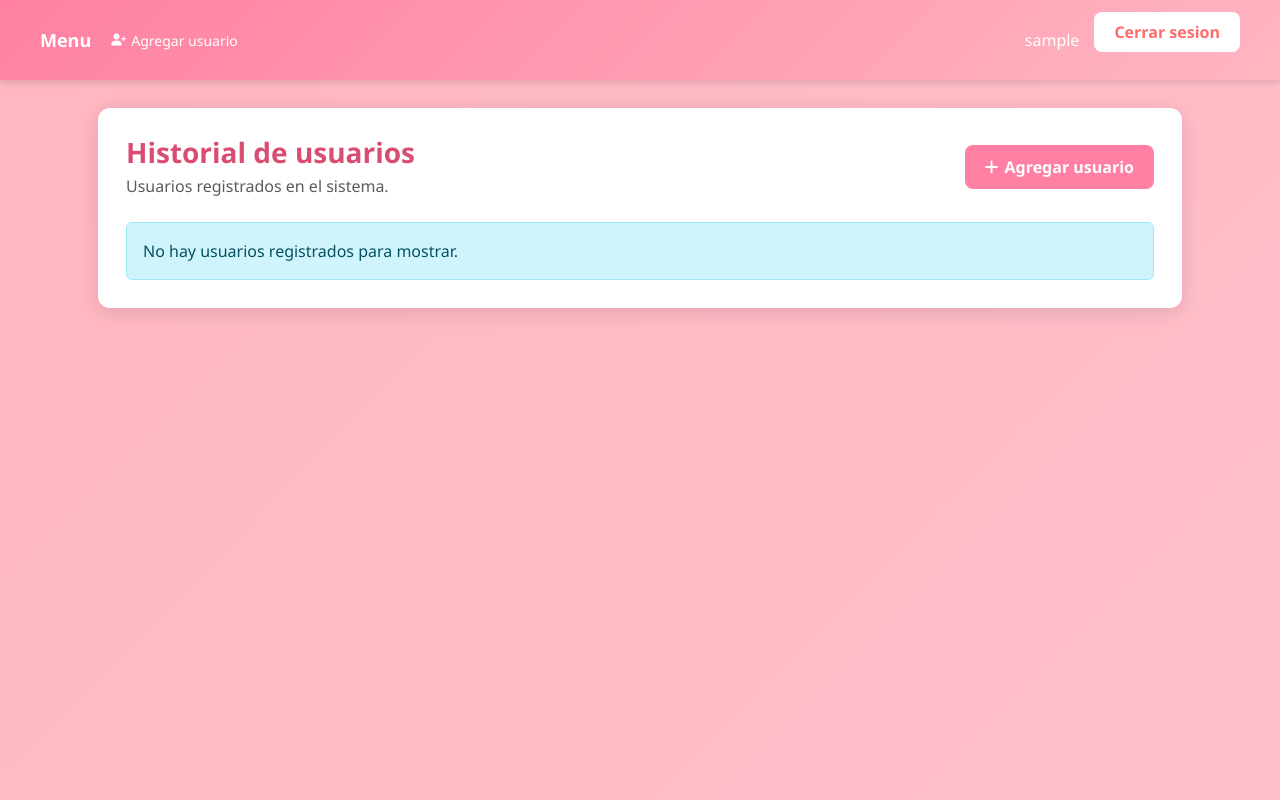
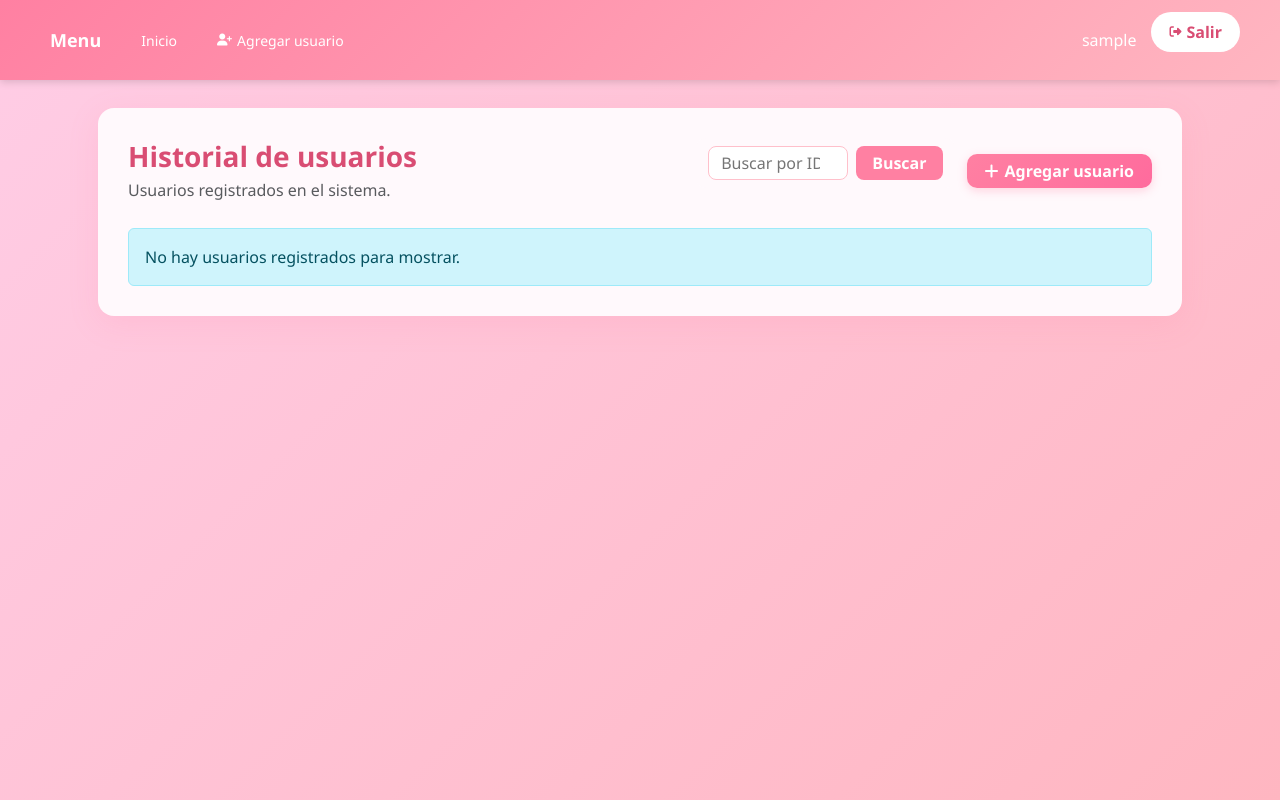
Before and after one commit to Sara-08671/clase_dj_Ficha-3147211, a Django app: page / in a window 1280 px wide. Run offline with Django 5.2, Linux system fonts and the light colour scheme; the visitor is signed in with stand-in values (Sample User, id 1); data comes from the database, SQL or seed files in the repository; data that the repository does not hold is empty; some libraries are stand-ins or nearby versions.

Commit message:
cambio de diseño y colores

```diff
--- a/inventario_django/dcrm/website/templates/home.html
+++ b/inventario_django/dcrm/website/templates/home.html
@@ -3,7 +3,7 @@
 {% block content %}
 <style>
   body {
-    background: linear-gradient(135deg, #FFB6C1 0%, #FFC0CB 100%);
+    background: linear-gradient(135deg, #ffcde6 0%, #ffb6c1 100%);
     font-family: 'Segoe UI', Tahoma, Geneva, Verdana, sans-serif;
     min-height: 100vh;
   }
@@ -15,10 +15,10 @@
   }
 
   .panel {
-    background: #fff;
-    border-radius: 12px;
-    padding: 28px;
-    box-shadow: 0 4px 20px rgba(0, 0, 0, 0.12);
+    background: #fff9fc;
+    border-radius: 16px;
+    padding: 30px;
+    box-shadow: 0 8px 30px rgba(255, 128, 162, 0.15);
   }
 
   .panel-title {
@@ -78,24 +81,118 @@
     align-items: center;
   }
 
-  .add-record-btn {
+  .search-form {
+    display: flex;
+    gap: 8px;
+    align-items: center;
+    background: #fff9fc;
+    padding: 8px 12px;
+    border-radius: 10px;
+  }
+
+  .search-input {
+    border-radius: 8px;
+    padding: 8px 12px;
+    border: 1px solid #ffc0cb;
+    width: 140px;
+    height: 34px;
+    background: white;
+    transition: border 0.2s ease;
+  }
+
+  .search-input:focus {
+    border-color: #FF80A2;
+    outline: none;
+  }
+
+  .search-btn {
     background: #FF80A2;
     border: none;
     color: white;
-    padding: 10px 20px;
+    padding: 0 16px;
     border-radius: 8px;
+    font-weight: 600;
+    cursor: pointer;
+    height: 34px;
+    display: inline-flex;
+    align-items: center;
+    transition: all 0.2s ease;
+  }
+
+  .search-btn:hover {
+    background: #ef6f92;
+  }
+
+  .add-record-btn {
+    background: linear-gradient(135deg, #FF80A2 0%, #ff6b9d 100%);
+    border: none;
+    color: white;
+    padding: 0 18px;
+    border-radius: 10px;
     font-weight: 600;
     text-decoration: none;
     display: inline-flex;
     align-items: center;
     gap: 6px;
+    height: 34px;
+    transition: all 0.2s ease;
+    box-shadow: 0 3px 10px rgba(255, 128, 162, 0.3);
+  }
+
+  .add-record-btn:hover {
+    background: linear-gradient(135deg, #ef6f92 0%, #ff80a2 100%);
+    transform: translateY(-1px);
+    box-shadow: 0 5px 15px rgba(255, 128, 162, 0.4);
+  }
+
+  .pagination {
+    margin-top: 25px;
+    display: flex;
+    justify-content: center;
+  }
+
+  .page-link {
+    color: #FF80A2;
+    border: 1px solid #FFB6C1;
+    background: white;
+    padding: 8px 14px;
+    margin: 0 3px;
+    border-radius: 8px;
+    font-weight: 500;
     transition: all 0.2s ease;
   }
 
-  .add-record-btn:hover {
-    background: #ef6f92;
+  .page-link:hover {
+    background: #FF80A2;
     color: white;
+    border-color: #FF80A2;
+  }
+
+  .page-item.active .page-link {
+    background: #FF80A2;
+    color: white;
+    border-color: #FF80A2;
+  }
+
+  .page-item.disabled .page-link {
+    color: #ccc;
+    border-color: #ddd;
+  }
+
+  .btn-pink {
+    background: linear-gradient(135deg, #FF80A2 0%, #ff6b9d 100%);
+    border: none;
+    color: white;
+    padding: 10px 20px;
+    border-radius: 10px;
+    font-weight: 600;
+    transition: all 0.2s ease;
+  }
+
+  .btn-pink:hover {
+    background: linear-gradient(135deg, #ef6f92 0%, #ff80a2 100%);
     transform: translateY(-1px);
+    box-shadow: 0 5px 15px rgba(255, 128, 162, 0.4);
   }
 </style>
 
@@ -118,6 +215,10 @@
         </div>
         {% if user.is_superuser %}
           <div class="header-actions">
+            <form method="GET" action="{% url 'home' %}" class="search-form">
+              <input type="number" name="search_id" class="search-input" placeholder="Buscar por ID..." value="{{ request.GET.search_id }}">
+              <button type="submit" class="search-btn">Buscar</button>
+            </form>
             <a href="{% url 'add_record' %}" class="add-record-btn">
               <i class="fas fa-plus"></i> Agregar usuario
             </a>
@@ -162,6 +263,41 @@
             </tbody>
           </table>
         </div>
+        {% if not search_id and records.has_other_pages %}
+          <nav aria-label="Paginacion">
+            <ul class="pagination">
+              {% if records.has_previous %}
+                <li class="page-item">
+                  <a class="page-link" href="?page={{ records.previous_page_number }}" aria-label="Anterior">
+                    <i class="fas fa-chevron-left"></i>
+                  </a>
+                </li>
+              {% else %}
+                <li class="page-item disabled">
+                  <span class="page-link"><i class="fas fa-chevron-left"></i></span>
+                </li>
+              {% endif %}
+              {% for i in records.paginator.page_range %}
+                {% if records.number == i %}
+                  <li class="page-item active"><span class="page-link">{{ i }}</span></li>
+                {% else %}
+                  <li class="page-item"><a class="page-link" href="?page={{ i }}">{{ i }}</a></li>
+                {% endif %}
+              {% endfor %}
+              {% if records.has_next %}
+                <li class="page-item">
+                  <a class="page-link" href="?page={{ records.next_page_number }}" aria-label="Siguiente">
+                    <i class="fas fa-chevron-right"></i>
+                  </a>
+                </li>
+              {% else %}
+                <li class="page-item disabled">
+                  <span class="page-link"><i class="fas fa-chevron-right"></i></span>
+                </li>
+              {% endif %}
+            </ul>
+          </nav>
+        {% endif %}
       {% else %}
         <div class="alert alert-info mb-0">No hay usuarios registrados para mostrar.</div>
       {% endif %}
--- a/inventario_django/dcrm/website/templates/navbar.html
+++ b/inventario_django/dcrm/website/templates/navbar.html
@@ -3,23 +3,30 @@
 <nav style="background: linear-gradient(135deg, #FF80A2 0%, #FFB6C1 100%); padding: 12px 20px; color: #333; box-shadow: 0 2px 8px rgba(0,0,0,0.15);">
   <div style="display: flex; justify-content: space-between; align-items: center; max-width: 1200px; margin: 0 auto; font-weight: 500;">
     <div style="display: flex; align-items: center; gap: 20px;">
-      <a href="{% url 'home' %}" style="color: #fff; text-decoration: none; font-weight: 700; font-size: 18px;">Menu</a>
+      <a href="{% url 'home' %}" style="color: #fff; text-decoration: none; font-weight: 700; font-size: 18px; padding: 5px 10px; border-radius: 6px;">Menu</a>
       {% if user.is_superuser %}
-        <a href="{% url 'add_record' %}" style="color: #fff; text-decoration: none; font-weight: 500; font-size: 14px; display: flex; align-items: center; gap: 5px;">
+        <a href="{% url 'home' %}" style="color: #fff; text-decoration: none; font-weight: 500; font-size: 14px; padding: 5px 10px; border-radius: 6px;">Inicio</a>
+        <a href="{% url 'add_record' %}" style="color: #fff; text-decoration: none; font-weight: 500; font-size: 14px; display: flex; align-items: center; gap: 5px; padding: 5px 10px; border-radius: 6px;">
           <i class="fas fa-user-plus" style="font-size: 12px;"></i> Agregar usuario
         </a>
       {% endif %}
     </div>
 
     <div style="display: flex; align-items: center; gap: 15px;">
-      <span style="color: #fff;">{{ user.username }}</span>
+      <span style="color: #fff; font-weight: 500;">{{ user.username }}</span>
       <form method="POST" action="{% url 'logout' %}" style="display: inline;">
         {% csrf_token %}
-        <button type="submit" style="background: #fff; color: #FF6B6B; border: none; padding: 8px 20px; border-radius: 8px; cursor: pointer; font-weight: 600; transition: all 0.2s ease;">
-          Cerrar sesion
+        <button type="submit" style="background: white; color: #d94d73; border: none; padding: 8px 18px; border-radius: 20px; cursor: pointer; font-weight: 600; transition: all 0.2s ease; display: flex; align-items: center; gap: 5px;">
+          <i class="fas fa-sign-out-alt" style="font-size: 12px;"></i> Salir
         </button>
       </form>
     </div>
   </div>
 </nav>
+{% else %}
+<nav style="background: linear-gradient(135deg, #FF80A2 0%, #FFB6C1 100%); padding: 12px 20px; color: #333; box-shadow: 0 2px 8px rgba(0,0,0,0.15);">
+  <div style="max-width: 1200px; margin: 0 auto; font-weight: 500;">
+    <a href="{% url 'home' %}" style="color: #fff; text-decoration: none; font-weight: 700; font-size: 18px; padding: 5px 10px; border-radius: 6px;">Iniciar</a>
+  </div>
+</nav>
 {% endif %}
--- a/inventario_django/dcrm/website/views.py
+++ b/inventario_django/dcrm/website/views.py
@@ -1,9 +1,10 @@
-from django.shortcuts import render, redirect, get_object_or_404
+from django.shortcuts import render, redirect
 from django.contrib.auth import authenticate, login, logout
 from django.contrib import messages
 from django.contrib.auth.decorators import login_required
 from django.contrib.auth.models import User
 from django.views.decorators.http import require_GET, require_POST
+from django.core.paginator import Paginator
 from .forms import RegistroForm, AddRecordForm
 from .models import Record
 
@@ -13,9 +14,15 @@ def home(request):
         search_id = request.GET.get('search_id')
         if search_id:
             records = Record.objects.select_related('user').filter(id=search_id).order_by('-created_at')
+            if not records.exists():
+                messages.error(request, 'El registro no existe.')
+                return redirect('home')
         else:
-            records = Record.objects.select_related('user').all().order_by('-created_at')
-        return render(request, 'home.html', {'records': records})
+            records_list = Record.objects.select_related('user').all().order_by('-created_at')
+            paginator = Paginator(records_list, 10)
+            page_number = request.GET.get('page')
+            records = paginator.get_page(page_number)
+        return render(request, 'home.html', {'records': records, 'search_id': search_id})
 
     if request.method == 'POST':
         username = request.POST.get('username')
@@ -126,13 +133,32 @@ def add_record(request):
 
 @login_required(login_url='home')
 def customer_records(request, pk):
-    customer_record = get_object_or_404(Record, id=pk)
-    return render(request, 'record.html', {'customer_record': customer_record})
+    try:
+        customer_record = Record.objects.get(id=pk)
+    except Record.DoesNotExist:
+        messages.error(request, 'El registro no existe.')
+        return redirect('home')
+
+    records = Record.objects.all().order_by('id')
+    record_ids = list(records.values_list('id', flat=True))
+    current_index = record_ids.index(pk)
+    prev_record = records.filter(id__lt=pk).last() if current_index > 0 else None
+    next_record = records.filter(id__gt=pk).first() if current_index < len(record_ids) - 1 else None
+
+    return render(request, 'record.html', {
+        'customer_record': customer_record,
+        'prev_record': prev_record,
+        'next_record': next_record
+    })
 
 
 @login_required(login_url='home')
 def edit_record(request, pk):
-    customer_record = get_object_or_404(Record, id=pk)
+    try:
+        customer_record = Record.objects.get(id=pk)
+    except Record.DoesNotExist:
+        messages.error(request, 'El registro no existe.')
+        return redirect('home')
 
     if request.method == 'POST':
         form = AddRecordForm(request.POST, instance=customer_record)
@@ -157,7 +183,11 @@ def edit_record(request, pk):
 @require_POST
 @login_required(login_url='home')
 def delete_record(request, pk):
-    customer_record = get_object_or_404(Record, id=pk)
+    try:
+        customer_record = Record.objects.get(id=pk)
+    except Record.DoesNotExist:
+        messages.error(request, 'El registro no existe.')
+        return redirect('home')
     user = customer_record.user
     customer_record.delete()
     user.delete()
```
Also changed, not shown: other parts of inventario_django/dcrm/website/templates/home.html (+21 -18 lines), inventario_django/dcrm/website/templates/record.html (+25 -21 lines).
